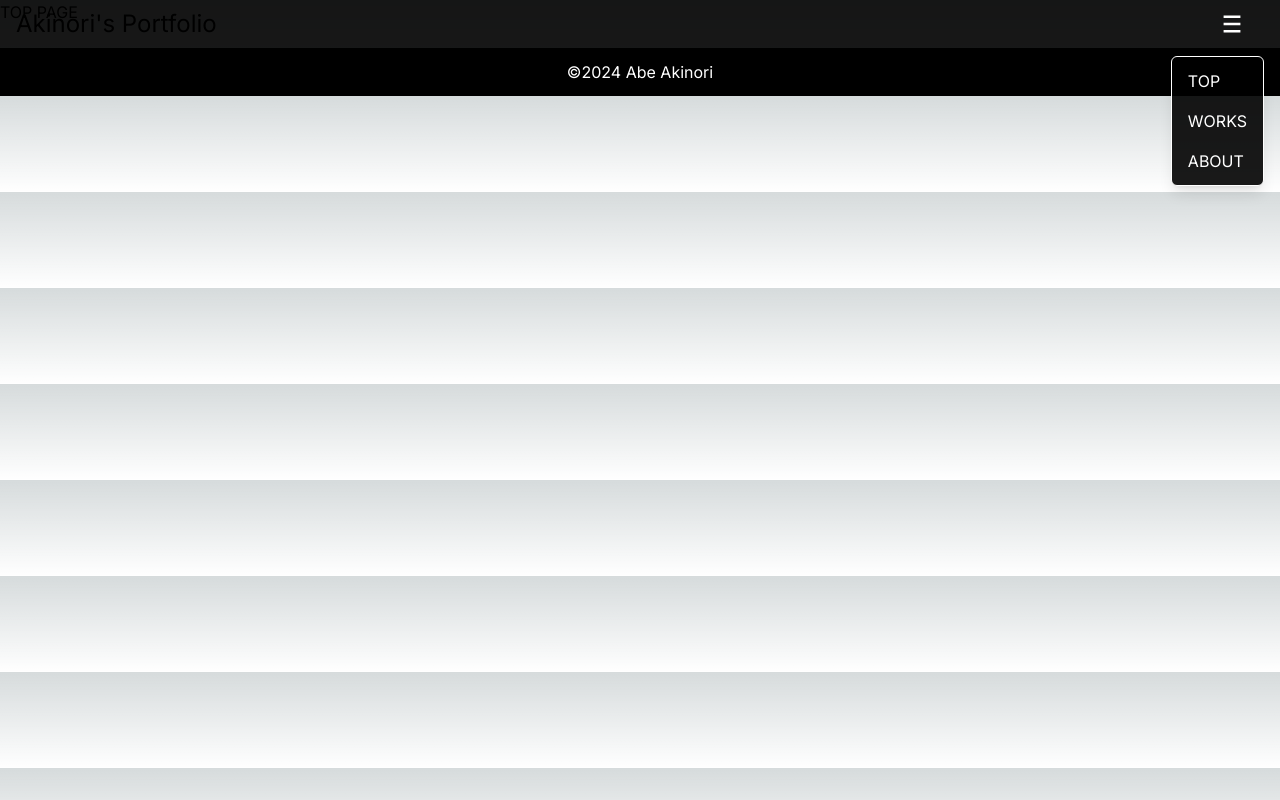
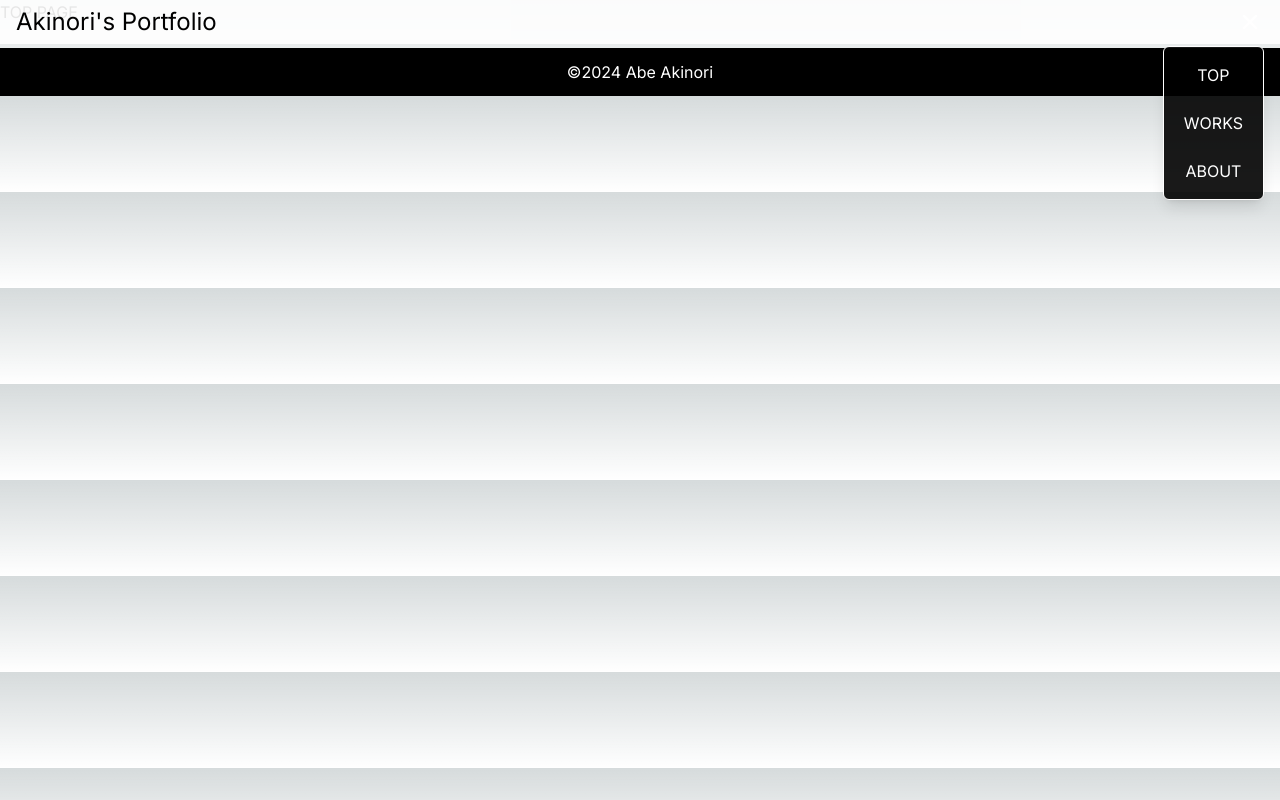
Before and after one commit to Akinori99/my-next-portfolio, a Next.js app: page / in a window 1280 px wide. Both pictures are taken after a click on the button 1232 px from the left and 24 px from the top of the page. Built offline with nearby package versions, Linux system fonts and the light colour scheme.

Commit message:
✨ Create navigation drop-down menu

```diff
--- a/app/components/header.jsx
+++ b/app/components/header.jsx
@@ -1,6 +1,6 @@
 'use client';
 
-import { useState } from 'react';
+import { useState, useEffect, useRef } from 'react';
 import Link from 'next/link';
 
 const CONTENT_NAME = `Akinori's Portfolio`;
@@ -12,33 +12,31 @@ const NAV_ITEMS = [
 
 export default function Header() {
   const [isMenuOpen, setIsMenuOpen] = useState(false);
+  const menuRef = useRef(null);
+  const buttonRef = useRef(null);
 
-  const toggleMenu = () => {
-    setIsMenuOpen(!isMenuOpen);
+  const toggleMenu = () => setIsMenuOpen((prev) => !prev);
+  const closeMenu = () => setIsMenuOpen(false);
+
+  useEffect(() => {
+    const handleClickOutside = (event) => {
+      if (
+        menuRef.current &&
+        !menuRef.current.contains(event.target) &&
+        buttonRef.current &&
+        !buttonRef.current.contains(event.target)
+      ) {
+        closeMenu();
+      }
     };
 
-  const closeMenu = () => {
-    setIsMenuOpen(false);
+    document.addEventListener('mousedown', handleClickOutside);
+    return () => {
+      document.removeEventListener('mousedown', handleClickOutside);
     };
+  }, []);
 
-  return (
-    <header className="fixed top-0 w-full bg-black bg-opacity-90 z-50">
-      <div className="flex items-center h-12">
-        <div className="flex items-center ml-4">
-          <div className="flex items-center">
-            <Link href="/">
-              <span className="text-2xl text-azure text-shadow cursor-pointer">
-                {CONTENT_NAME}
-              </span>
-            </Link>
-          </div>
-        </div>
-        <nav className="ml-auto mr-4">
-          <div className="relative">
-            <button
-              className="flex items-center justify-center h-16 w-16 focus:outline-none"
-              onClick={toggleMenu}
-            >
+  const MenuIcon = () => (
     <svg
       xmlns="http://www.w3.org/2000/svg"
       viewBox="0 0 20 20"
@@ -50,15 +48,53 @@ export default function Header() {
         clipRule="evenodd"
       />
     </svg>
+  );
+
+  const CloseIcon = () => (
+    <svg
+      xmlns="http://www.w3.org/2000/svg"
+      viewBox="0 0 20 20"
+      className="h-6 w-6 fill-current text-white"
+    >
+      <path
+        fillRule="evenodd"
+        d="M4.293 4.293a1 1 0 011.414 0L10 8.586l4.293-4.293a1 1 0 111.414 1.414L11.414 10l4.293 4.293a1 1 0 01-1.414 1.414L10 11.414l-4.293 4.293a1 1 0 01-1.414-1.414L8.586 10 4.293 5.707a1 1 0 010-1.414z"
+        clipRule="evenodd"
+      />
+    </svg>
+  );
+
+  return (
+    <header className="fixed top-0 w-full bg-white bg-opacity-90 z-50">
+      <div className="flex items-center h-11">
+        <div className="flex items-center ml-4">
+          <Link
+            href="/"
+            className="text-2xl text-azure text-shadow cursor-pointer"
+          >
+            {CONTENT_NAME}
+          </Link>
+        </div>
+        <nav className="ml-auto mr-3">
+          <div className="relative">
+            <button
+              ref={buttonRef}
+              className="flex items-center justify-center h-9 w-9 focus:outline-none"
+              onClick={toggleMenu}
+            >
+              {isMenuOpen ? <CloseIcon /> : <MenuIcon />}
             </button>
             {isMenuOpen && (
-              <div className="absolute right-0 w-21 origin-top-right bg-black bg-opacity-90 border border-white divide-y divide-white rounded-md shadow-lg">
+              <div
+                ref={menuRef}
+                className="absolute mt-1.5 right-1 w-31 origin-top-right bg-black bg-opacity-90 border border-white divide-y divide-white rounded-md shadow-lg"
+              >
                 <div className="py-1">
                   {NAV_ITEMS.map((item) => (
                     <Link
                       key={item.href}
                       href={item.href}
-                      className="block px-4 py-2 text-white cursor-pointer hover:bg-white hover:text-black"
+                      className="flex items-center justify-center px-5 py-3 text-white cursor-pointer hover:bg-white hover:text-black"
                       onClick={closeMenu}
                     >
                       {item.label}
```
Lines whose indentation alone changed are shown as unchanged.
